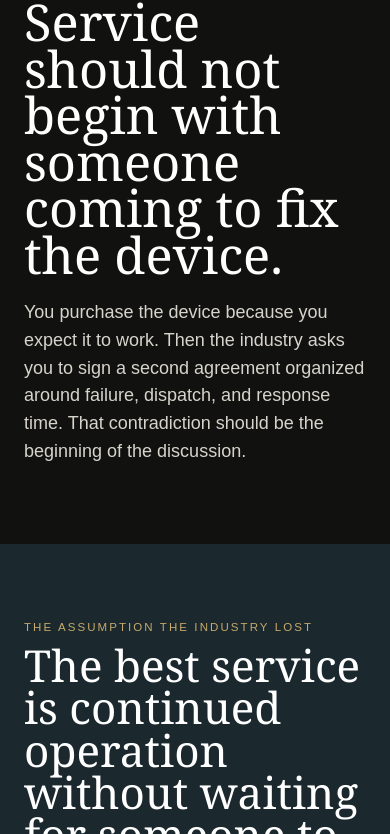
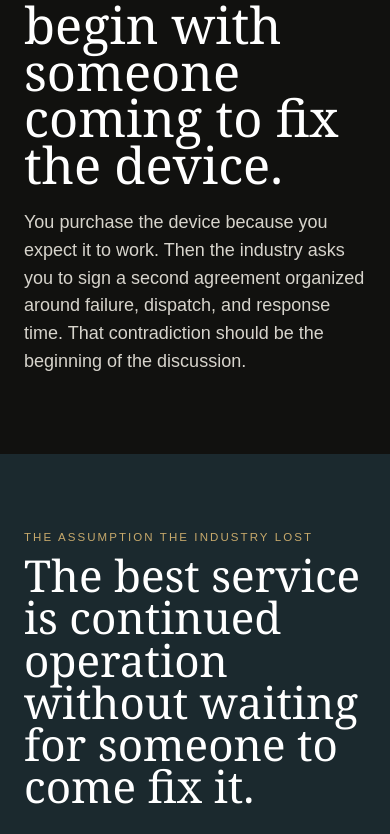
Before and after one commit to KFreymatrixbusinessbiz/Matrix, a website: page how-we-work.html in a window 390 px wide. Shown: the part 339-1173 px from the top of the page. Drawn offline with Linux system fonts and the light colour scheme.

Commit message:
Add files via upload

```diff
--- a/styles.css
+++ b/styles.css
@@ -1396,7 +1396,7 @@ html:has(link[rel="canonical"][href$="/copiers-multifunction.html"]) .solution-h
 /* Global opening alignment: keep every page introduction close to the navigation. */
 .solution-page .solution-hero{
   align-items:flex-start!important;
-  padding-top:130px!important;
+  padding-top:56px!important;
 }
 .solution-page .solution-hero>div{
   margin:0 auto!important;
@@ -1416,12 +1416,12 @@ html:has(link[rel="canonical"][href$="/copiers-multifunction.html"]) .solution-h
 }
 @media(max-width:900px){
   .solution-page .solution-hero{
-    padding-top:150px!important;
+    padding-top:72px!important;
   }
 }
 @media(max-width:620px){
   .solution-page .solution-hero{
-    padding-top:146px!important;
+    padding-top:56px!important;
   }
   .subpage{
     padding-top:100px;
```
Also changed, not shown: 1 other file.
